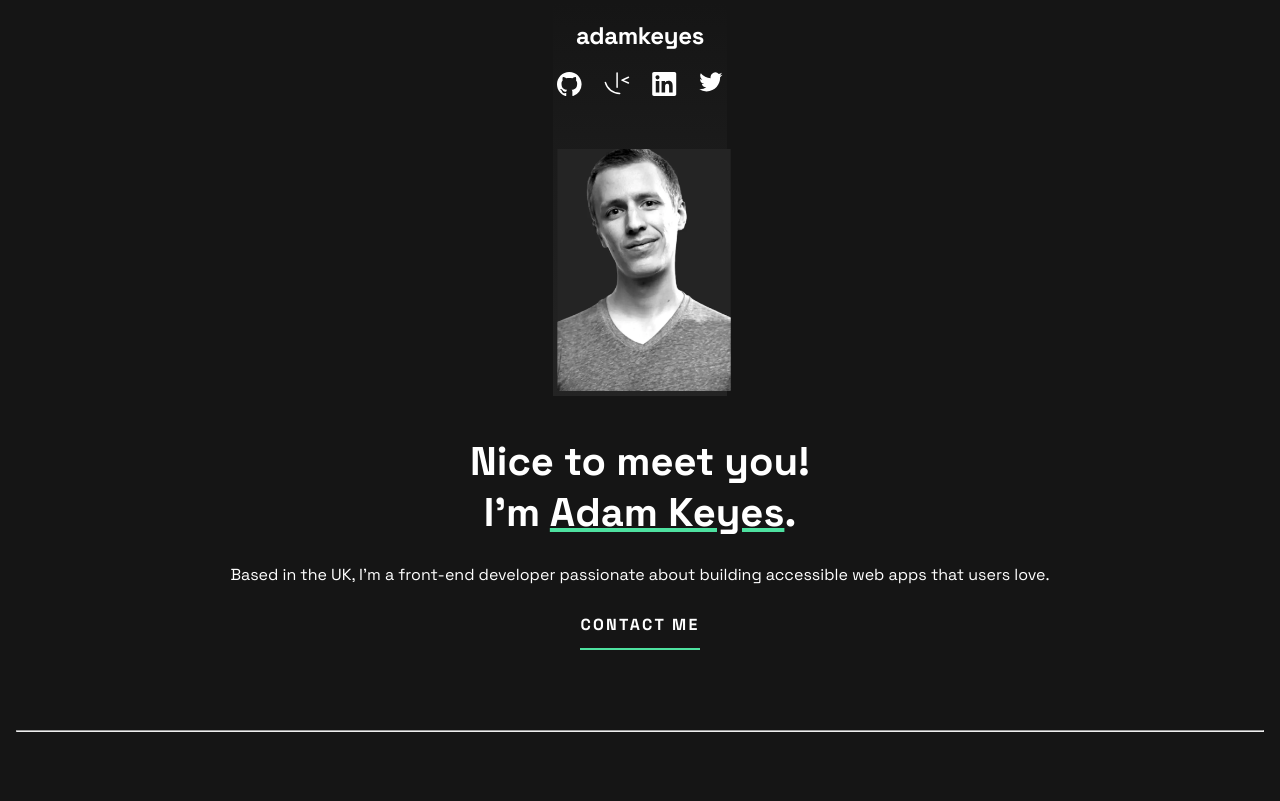
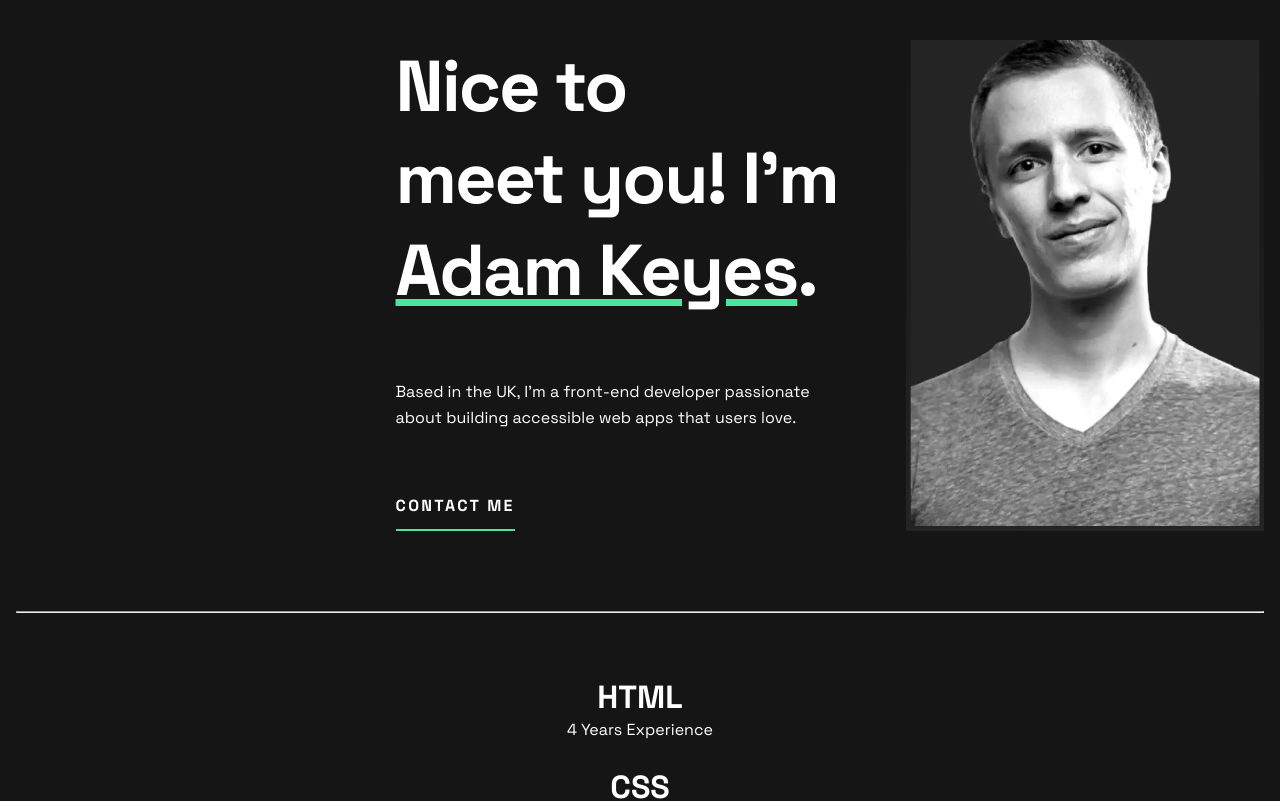
Before and after one commit to kateneilsen/svelte-developer-portfolio, a Svelte app: page / in a window 1280 px wide. Shown: the top 801 px of the page. Built offline with nearby package versions, Linux system fonts and the light colour scheme.

Commit message:
intro tablet layout

```diff
--- a/src/App.svelte
+++ b/src/App.svelte
@@ -17,8 +17,6 @@
   main {
     display: flex;
     flex-direction: column;
-    /* padding-inline: 1rem;
-    padding-block: 20px; */
     align-items: center;
   }
 </style>
--- a/src/components/Intro.svelte
+++ b/src/components/Intro.svelte
@@ -4,10 +4,10 @@
 
 <section>
   <div class="gradient-bg">
-    <Socials />
+    <!-- <Socials /> -->
     <picture>
       <source
-        media="(min-width: 600px)"
+        media="(min-width: 768px)"
         srcset="images/image-profile-tablet.webp"
       />
       <source
@@ -24,8 +24,8 @@
 
   <div class="intro">
     <h1>
-      Nice to meet you! <br />
-      I'm <span class="underline">Adam Keyes</span>.
+      Nice to <br /> meet you! <br />
+      I'm <br /> <span class="underline">Adam Keyes</span>.
     </h1>
     <p>
       Based in the UK, I’m a front-end developer passionate about building
@@ -76,4 +76,62 @@
     text-decoration-style: 2px solid;
     text-decoration-color: var(--green);
   }
+  br:first-of-type {
+    display: none;
+  }
+  br:last-of-type {
+    display: none;
+  }
+
+  @media (min-width: 768px) {
+    section {
+      display: grid;
+      width: 100%;
+      justify-content: unset;
+      position: relative;
+    }
+
+    .gradient-bg {
+      grid-area: gradient-bg;
+      width: fit-content;
+      justify-self: flex-end;
+    }
+    .intro {
+      position: absolute;
+      right: 50%;
+      height: 100%;
+      padding-inline: 2rem;
+      grid-area: intro;
+      align-items: flex-start;
+      text-align: start;
+      justify-content: space-between;
+    }
+
+    h1 {
+      font-size: 72px;
+      width: 445px;
+      letter-spacing: -2.045px;
+    }
+    p {
+      width: 445px;
+    }
+
+    br:first-of-type {
+      display: block;
+    }
+    br:not(:last-of-type, :first-of-type) {
+      display: none;
+    }
+
+    br:last-of-type {
+      display: block;
+    }
+
+    img.profile {
+      width: 349.854px;
+      height: 486px;
+      object-fit: cover;
+      object-position: 0 90%;
+    }
+  }
 </style>
--- a/src/components/Socials.svelte
+++ b/src/components/Socials.svelte
@@ -38,4 +38,10 @@
     cursor: pointer;
     z-index: 2;
   }
+
+  @media (min-width: 600px) {
+    .socials {
+      flex-direction: row;
+    }
+  }
 </style>
```
